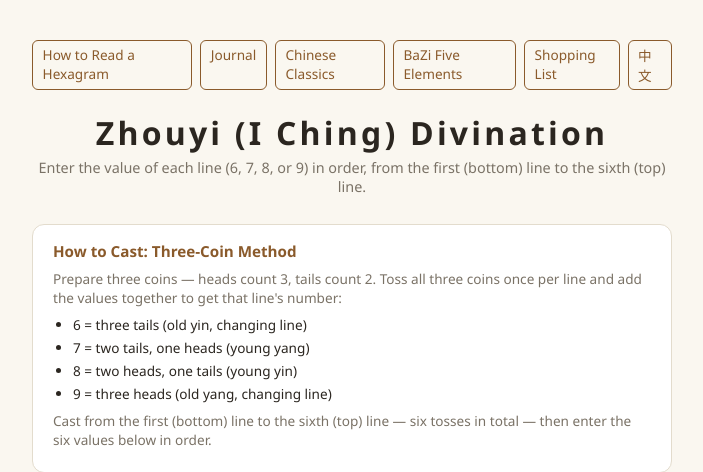
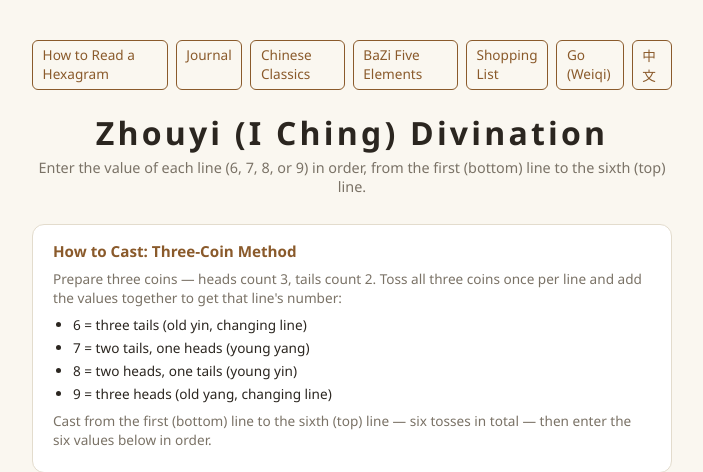
Before and after one commit to abc01013579/zhouyi-divination, a Flask app: page /?lang=en in a window 1280 px wide. Shown: the top 472 px of the page, without its empty margins (288-991 px from the left). Run offline with Flask 3, Linux system fonts and the light colour scheme.

Commit message:
Add weiqi link to nav

```diff
--- a/templates/index.html
+++ b/templates/index.html
@@ -14,6 +14,7 @@
       <a href="https://tcm.shuiming.cc" target="_blank" rel="noopener">{{ t.classics_link_label }}</a>
       <a href="{{ url_for('bazi_page') }}?lang={{ lang }}">{{ t.bazi_link_label }}</a>
       <a href="{{ url_for('balance_plate_page') }}">{{ t.balance_plate_link_label }}</a>
+      <a href="https://abc01013579.github.io/weiqi/" target="_blank" rel="noopener">{{ t.weiqi_link_label }}</a>
       <a href="?lang={{ t.lang_switch_target }}">{{ t.lang_switch_label }}</a>
     </div>
     <h1>{{ t.heading }}</h1>
```
